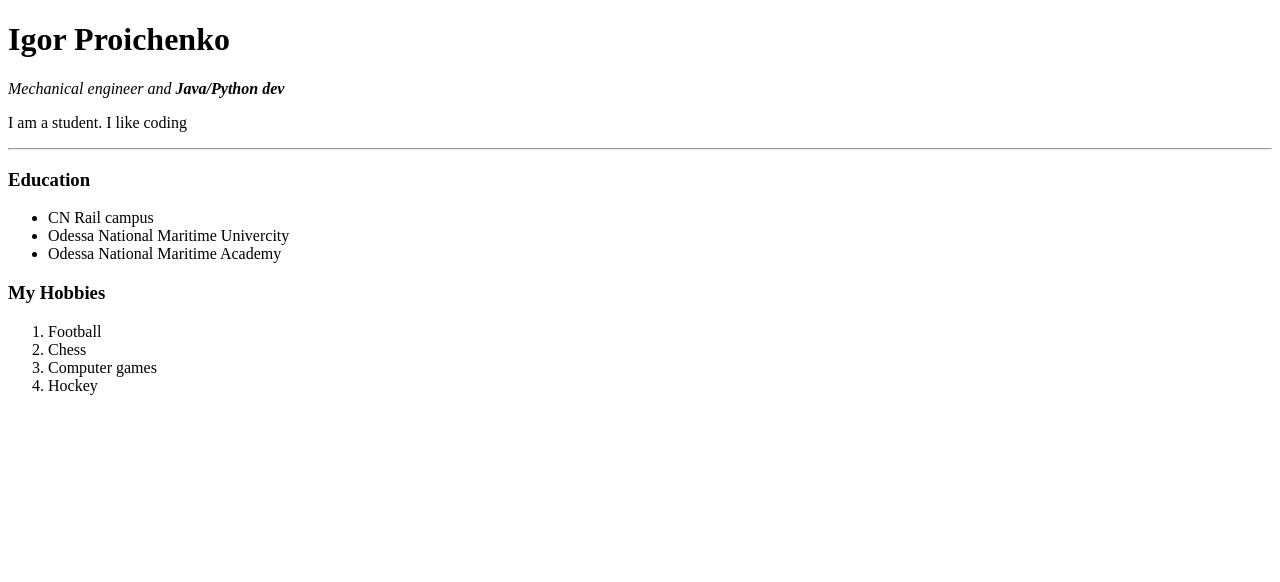
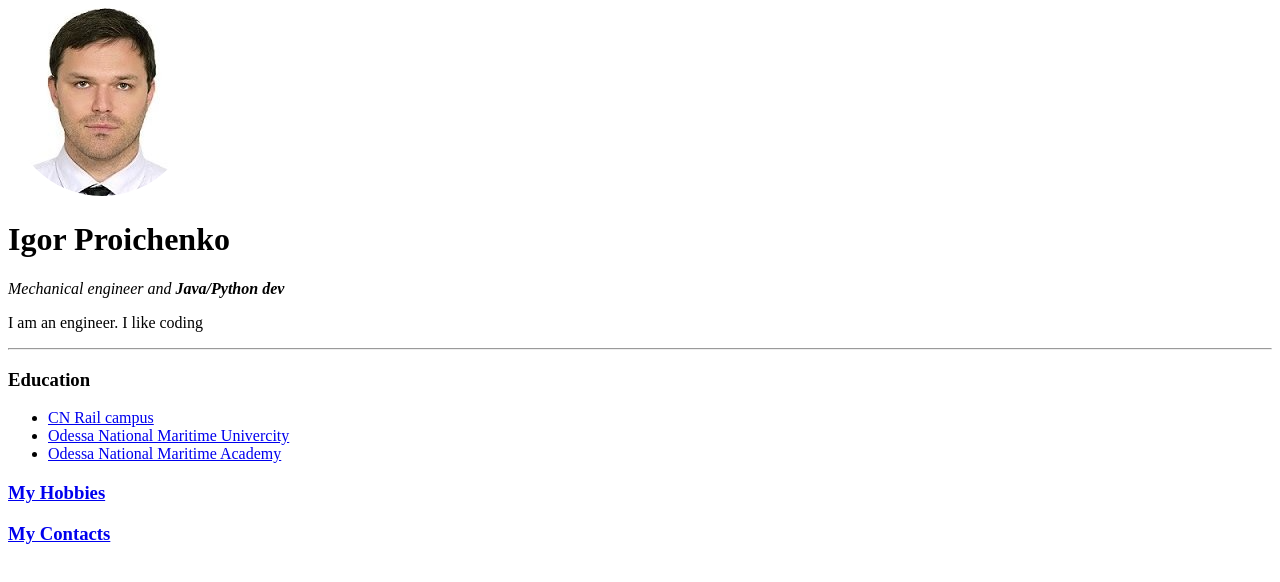
Before and after one commit to MancunianRed/HTML-Personal-site, a plain HTML site: page index.html in a window 1280 px wide. Drawn offline with Linux system fonts and the light colour scheme.

Commit message:
Index file has been changed and new files added

```diff
--- a/index.html
+++ b/index.html
@@ -5,23 +5,19 @@
     <title>ꂑ Igor`s personal site</title>
   </head>
   <body>
+    <img src="images/igor.png" alt="Igor profile picture">
     <h1>Igor Proichenko</h1>
     <p><em>Mechanical engineer and <strong>Java/Python dev</strong></em></p>
-    <p>I am a student. I like coding</p>
+    <p>I am an engineer. I like coding</p>
     <hr>
     <h3>Education</h3>
     <ul>
-      <li>CN Rail campus</li>
-      <li>Odessa National Maritime Univercity</li>
-      <li>Odessa National Maritime Academy</li>
+      <li><a href="https://www.cn.ca/en/customer-centre/safety-guidelines-and-regulations/cn-campus-customer-training/">CN Rail campus</a></li>
+      <li><a href="https://onmu.odessa.ua/en">Odessa National Maritime Univercity</a></li>
+      <li><a href="http://www.onma.edu.ua/?lang=en">Odessa National Maritime Academy</a></li>
     </ul>
-    <h3>My Hobbies</h3>
-    <ol>
-      <li>Football</li>
-      <li>Chess</li>
-      <li>Computer games</li>
-      <li>Hockey</li>
-    </ol>
+    <h3><a href="hobbies.html">My Hobbies</a></h3>
+    <h3><a href="contacts.html">My Contacts</a></h3>
 
   </body>
 </html>
```
Also changed, not shown: contacts.html (added, +15 -0 lines), hobbies.html (added, +16 -0 lines), images/igor.png (added).
